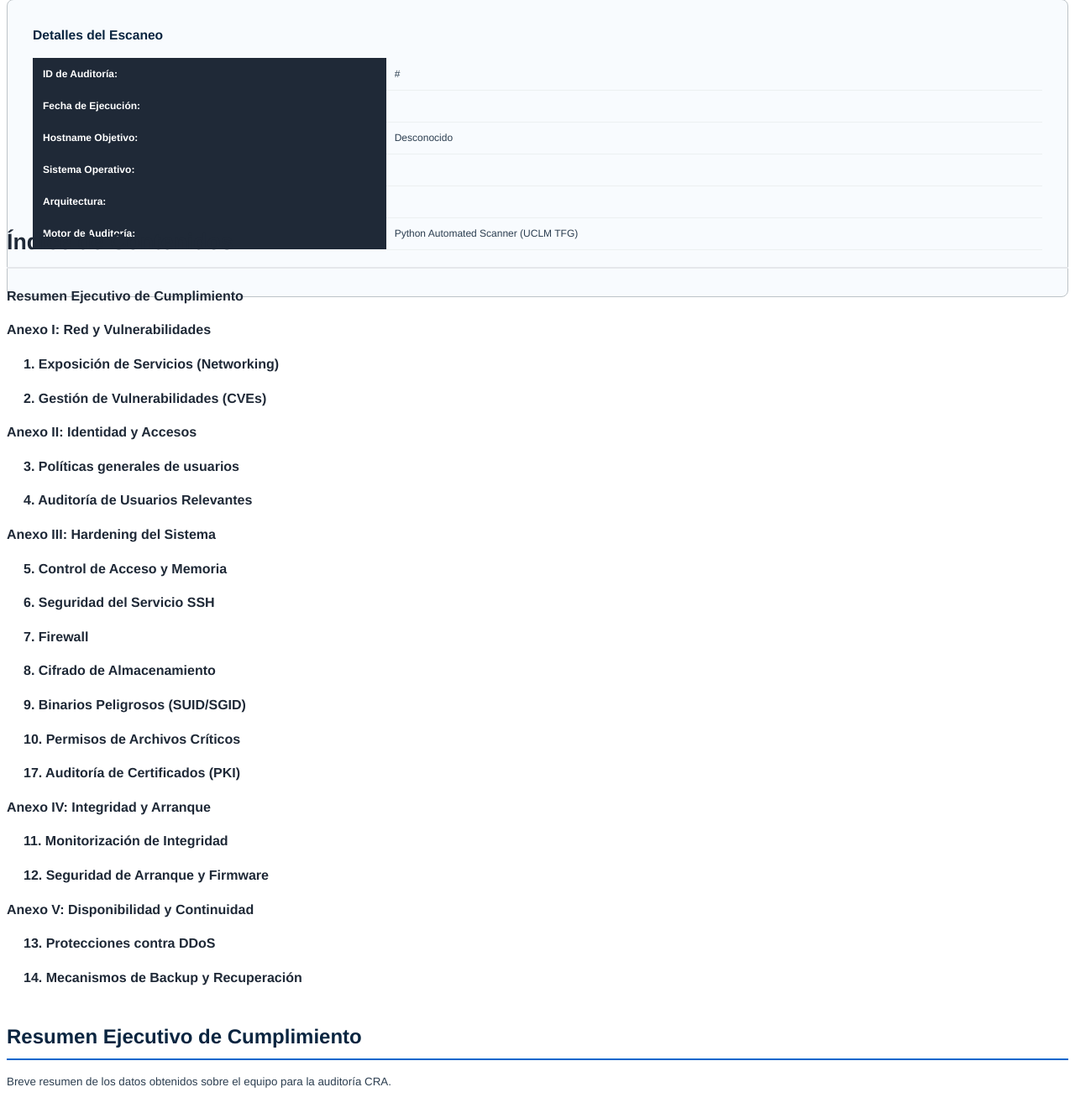
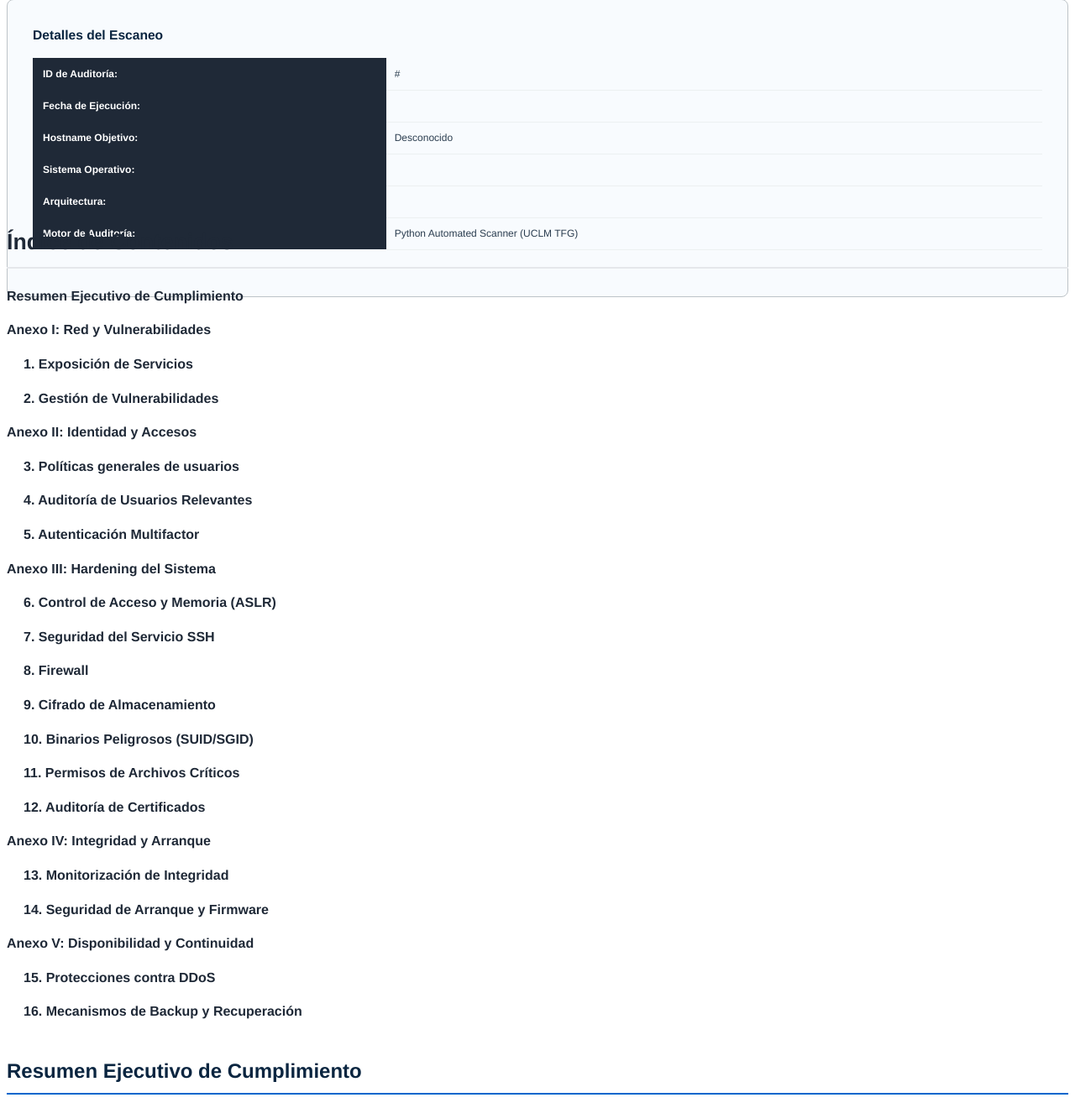
Before and after one commit to AlvaroSanGar/SealGuard, a Python web app: template herramienta_cra/templates/report_template.html in a window 1280 px wide. Shown: the part 630-1950 px from the top of the page at 84% size. Run offline with Jinja, Linux system fonts and the light colour scheme; the template is opened without the code that fills it, so the values that code supplies are empty.

Commit message:
Arreglo Índice

```diff
--- a/herramienta_cra/templates/report_template.html
+++ b/herramienta_cra/templates/report_template.html
@@ -33,29 +33,30 @@
         <ul class="toc-list">
             <li class="toc-main"><a href="#resumen">Resumen Ejecutivo de Cumplimiento</a></li>
             <li class="toc-main"><a href="#anexo-1">Anexo I: Red y Vulnerabilidades</a></li>
-            <li class="toc-sub"><a href="#anexo-1">1. Exposición de Servicios (Networking)</a></li>
-            <li class="toc-sub"><a href="#anexo-1">2. Gestión de Vulnerabilidades (CVEs)</a></li>
+            <li class="toc-sub"><a href="#anexo-1">1. Exposición de Servicios</a></li>
+            <li class="toc-sub"><a href="#anexo-1">2. Gestión de Vulnerabilidades</a></li>
 
             <li class="toc-main"><a href="#anexo-2">Anexo II: Identidad y Accesos</a></li>
             <li class="toc-sub"><a href="#anexo-2">3. Políticas generales de usuarios</a></li>
             <li class="toc-sub"><a href="#anexo-2">4. Auditoría de Usuarios Relevantes</a></li>
+            <li class="toc-sub"><a href="#anexo-2">5. Autenticación Multifactor</a></li>
 
             <li class="toc-main"><a href="#anexo-3">Anexo III: Hardening del Sistema</a></li>
-            <li class="toc-sub"><a href="#anexo-3">5. Control de Acceso y Memoria</a></li>
-            <li class="toc-sub"><a href="#anexo-3">6. Seguridad del Servicio SSH</a></li>
-            <li class="toc-sub"><a href="#anexo-3">7. Firewall</a></li>
-            <li class="toc-sub"><a href="#anexo-3">8. Cifrado de Almacenamiento</a></li>
-            <li class="toc-sub"><a href="#anexo-3">9. Binarios Peligrosos (SUID/SGID)</a></li>
-            <li class="toc-sub"><a href="#anexo-3">10. Permisos de Archivos Críticos</a></li>
-            <li class="toc-sub"><a href="#anexo-3">17. Auditoría de Certificados (PKI)</a></li>
+            <li class="toc-sub"><a href="#anexo-3">6. Control de Acceso y Memoria (ASLR)</a></li>
+            <li class="toc-sub"><a href="#anexo-3">7. Seguridad del Servicio SSH</a></li>
+            <li class="toc-sub"><a href="#anexo-3">8. Firewall</a></li>
+            <li class="toc-sub"><a href="#anexo-3">9. Cifrado de Almacenamiento</a></li>
+            <li class="toc-sub"><a href="#anexo-3">10. Binarios Peligrosos (SUID/SGID)</a></li>
+            <li class="toc-sub"><a href="#anexo-3">11. Permisos de Archivos Críticos</a></li>
+            <li class="toc-sub"><a href="#anexo-3">12. Auditoría de Certificados</a></li>
 
             <li class="toc-main"><a href="#anexo-4">Anexo IV: Integridad y Arranque</a></li>
-            <li class="toc-sub"><a href="#anexo-4">11. Monitorización de Integridad</a></li>
-            <li class="toc-sub"><a href="#anexo-4">12. Seguridad de Arranque y Firmware</a></li>
+            <li class="toc-sub"><a href="#anexo-4">13. Monitorización de Integridad</a></li>
+            <li class="toc-sub"><a href="#anexo-4">14. Seguridad de Arranque y Firmware</a></li>
 
             <li class="toc-main"><a href="#anexo-5">Anexo V: Disponibilidad y Continuidad</a></li>
-            <li class="toc-sub"><a href="#anexo-5">13. Protecciones contra DDoS</a></li>
-            <li class="toc-sub"><a href="#anexo-5">14. Mecanismos de Backup y Recuperación</a></li>
+            <li class="toc-sub"><a href="#anexo-5">15. Protecciones contra DDoS</a></li>
+            <li class="toc-sub"><a href="#anexo-5">16. Mecanismos de Backup y Recuperación</a></li>
         </ul>
     </div>
 
```
